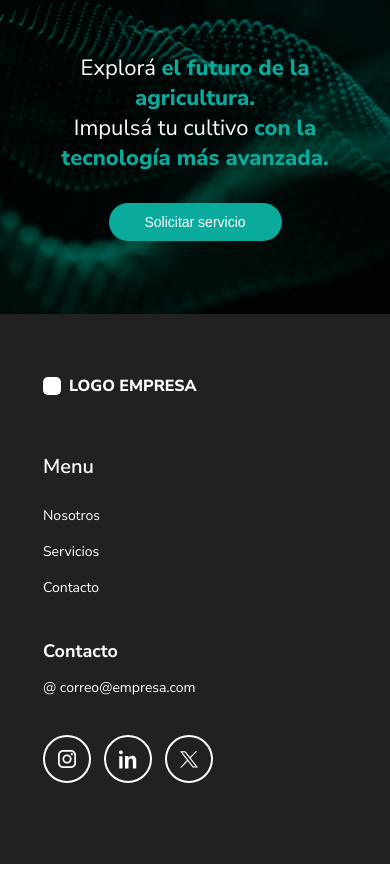
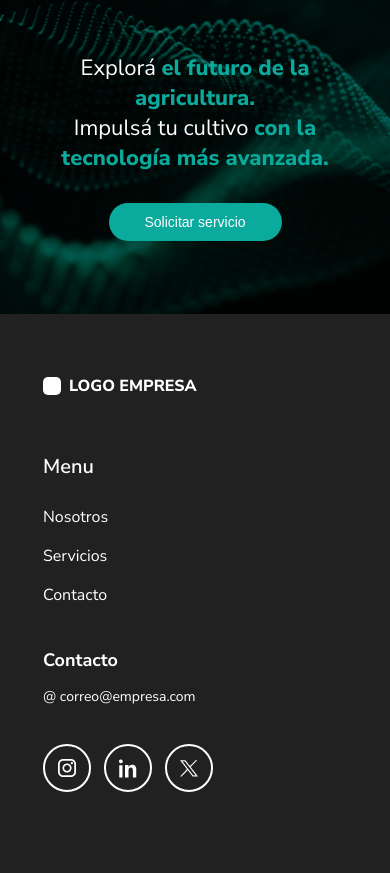
Before and after one commit to NeilenC/test-delsud-neilen, a Next.js app: page / in a window 390 px wide. Shown: the part 3816-4689 px from the top of the page. Built offline with nearby package versions, Linux system fonts and the light colour scheme.

Commit message:
aditional menu navbar mobile + realistic text

```diff
--- a/src/commons/menu-items/menuItemsStyles.css
+++ b/src/commons/menu-items/menuItemsStyles.css
@@ -15,6 +15,7 @@
   cursor: pointer;
   transition: color 0.3s ease;
   color: var(--text-navbar);
+  padding-right:30px;
 }
 
 .navbar-link:hover {
@@ -24,6 +25,7 @@
 /* Estos estilos son específicos para el footer => */
 .footer-style {
   display: flex;
+  flex-direction: column;
   align-items: flex-start !important;
   gap: 17px;
 }
@@ -45,12 +47,16 @@
     padding-bottom: 17px;
   }
 
-  .navbar-link {
-    color: var(--text-navbar);
-    padding-right: 30px;
+  .footer-style {
+    display: flex;
+    align-items: flex-start !important;
+    gap: 17px;
   }
 
-  .footer-style .navbar-link {
-    font-size: 14px;
+  .footer-style  .navbar-link {
+    color: white !important;
+    font-size: 16px;
+    font-weight: 400;
   }
+
 }
```
